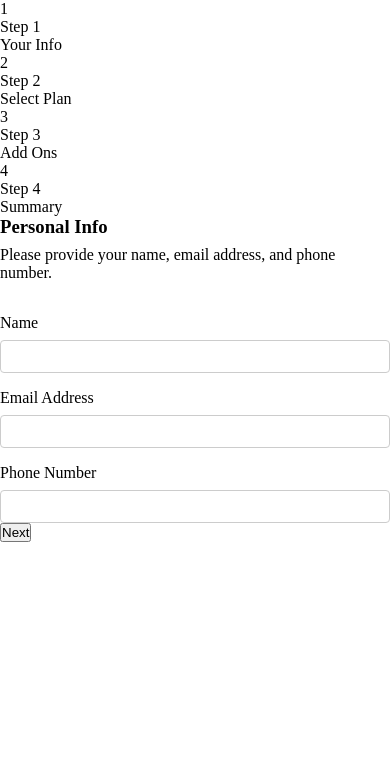
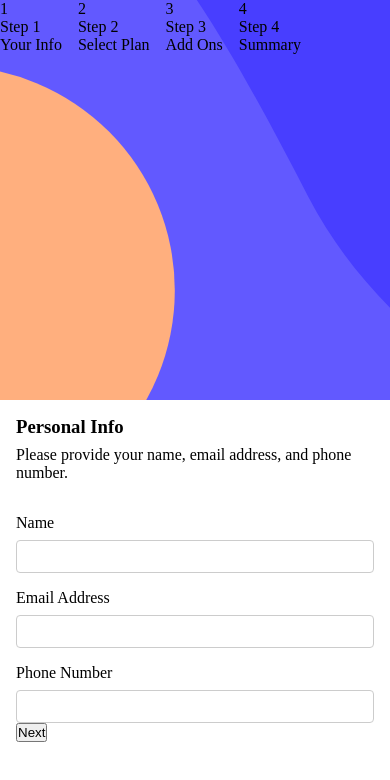
Before and after one commit to nkululek0/multi-step-form, a React (Vite) app: page / in a window 390 px wide. Shown: the top 780 px of the page. Built offline with nearby package versions, Linux system fonts and the light colour scheme.

Commit message:
(Update): mobile-styling -> adds basic styling for mobile view

```diff
--- a/src/app/App.css
+++ b/src/app/App.css
@@ -3,3 +3,14 @@
   margin: 0;
   padding: 0;
 }
+
+.app-component-wrapper {
+  height: 100vh;
+  display: flex;
+  flex-direction: column;
+}
+
+.content-wrapper {
+  flex-grow: 1;
+  padding: 1rem;
+}
--- a/src/app/App.tsx
+++ b/src/app/App.tsx
@@ -10,10 +10,14 @@ function App() {
 
   return (
     <>
-      <SideBar/>
-      <GlobalProvider>
-        <RouterProvider router={router} />
-      </GlobalProvider>
+      <div className="app-component-wrapper">
+        <SideBar/>
+        <GlobalProvider>
+          <div className="content-wrapper">
+            <RouterProvider router={router} />
+          </div>
+        </GlobalProvider>
+      </div>
     </>
   )
 };
--- /dev/null
+++ b/src/components/side-bar/Side-Bar.module.css
@@ -0,0 +1,7 @@
+.side-bar {
+    flex-grow: 4;
+    display: flex;
+    gap: 1rem;
+    background: url('../../assets/images/bg-sidebar-mobile.svg');
+    background-size: cover;
+}
--- a/src/components/side-bar/Side-Bar.tsx
+++ b/src/components/side-bar/Side-Bar.tsx
@@ -1,9 +1,11 @@
+import Styles from './Side-Bar.module.css';
+
 export function SideBar() {
   return (
     <>
-      <section>
+      <section className={ Styles['side-bar'] } >
         <div className='side-bar-item'>
-          <div>
+          <div className='step-indicator-wrapper'>
             <p>1</p>
           </div>
           <div>
@@ -12,7 +14,7 @@ export function SideBar() {
           </div>
         </div>
         <div className='side-bar-item'>
-          <div>
+          <div className='step-indicator-wrapper'>
             <p>2</p>
           </div>
           <div>
@@ -21,7 +23,7 @@ export function SideBar() {
           </div>
         </div>
         <div className='side-bar-item'>
-          <div>
+          <div className='step-indicator-wrapper'>
             <p>3</p>
           </div>
           <div>
@@ -30,7 +32,7 @@ export function SideBar() {
           </div>
         </div>
         <div className='side-bar-item'>
-          <div>
+          <div className='step-indicator-wrapper'>
             <p>4</p>
           </div>
           <div>
```
